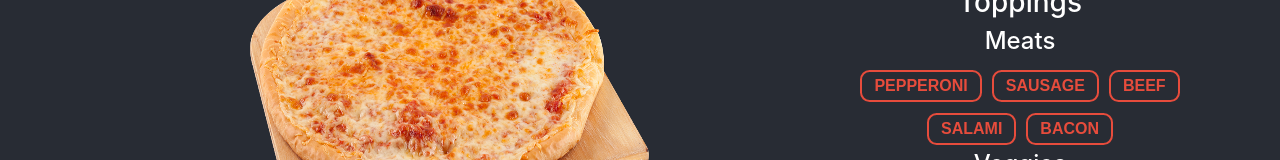
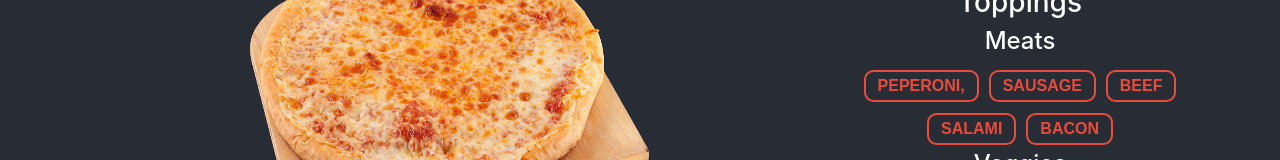
Before and after one commit to DylanBozarth/pizzaPiza, a React (Create React App) app: page / in a window 1280 px wide. Shown: the part 145-305 px from the top of the page. Built offline with nearby package versions, Linux system fonts and the light colour scheme.

Commit message:
with button component

```diff
--- a/src/CYO.js
+++ b/src/CYO.js
@@ -1,4 +1,5 @@
 import React, { useState } from "react";
+import ButtonClickable from "./button";
 
 const CYO = () => {
   const [pizzaSize, setPizzaSize] = useState("Choose your Pizza Size");
@@ -111,16 +112,7 @@ const addTopping = (value) => {
           <h3>Toppings</h3>
 
           <h4>Meats</h4>
-          <button
-            type="button"
-            value="Peperoni, "
-            className={ isActive ? "button btn first" : "button btn firstActive"}
-            onClick={(event) => {
-              ToppingPlusMinus(event);
-            }}
-          >
-            Pepperoni
-          </button>
+          <ButtonClickable onCLick={ToppingPlusMinus} value="Peperoni, " />
           <button
             type="button"
             value="Sausage, "
--- /dev/null
+++ b/src/button.js
@@ -0,0 +1,19 @@
+import React, {useState} from 'react'
+
+const ButtonClickable = props => {
+    const [isActive, setActive] = useState("false");
+    const handleToggle = (ev) => {
+     setActive(!isActive);
+     props.onClick && props.onClick(props.value)
+    };
+     return <button
+               type="button"
+               value="Peperoni, "
+               className={isActive ? "button btn first" : "button btn firstActive"}
+               onClick={handleToggle}
+             >
+               {props.value}
+             </button>
+
+   }
+   export default ButtonClickable
```
Also changed, not shown: 1 other file (tests, documents, lock files or other folders).
